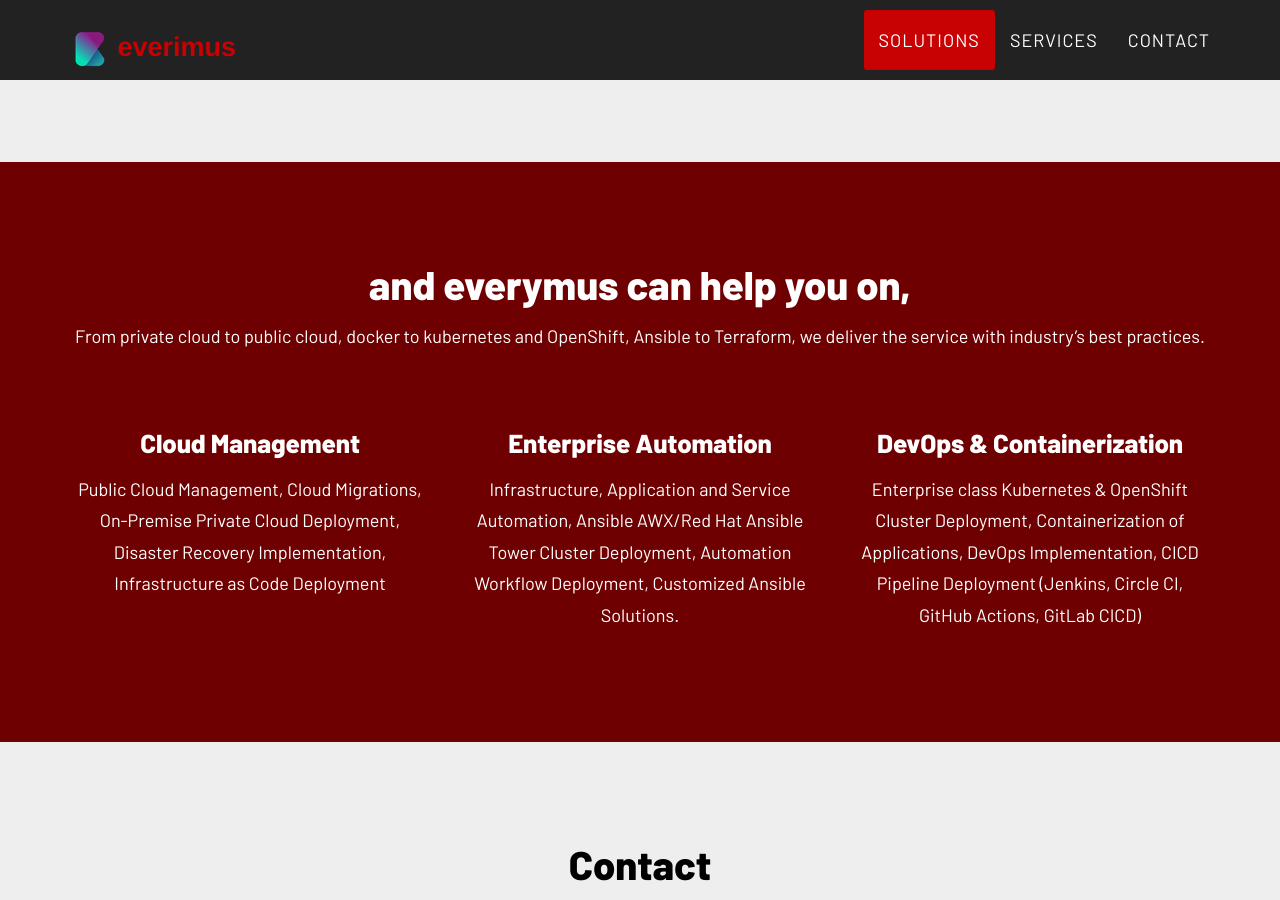
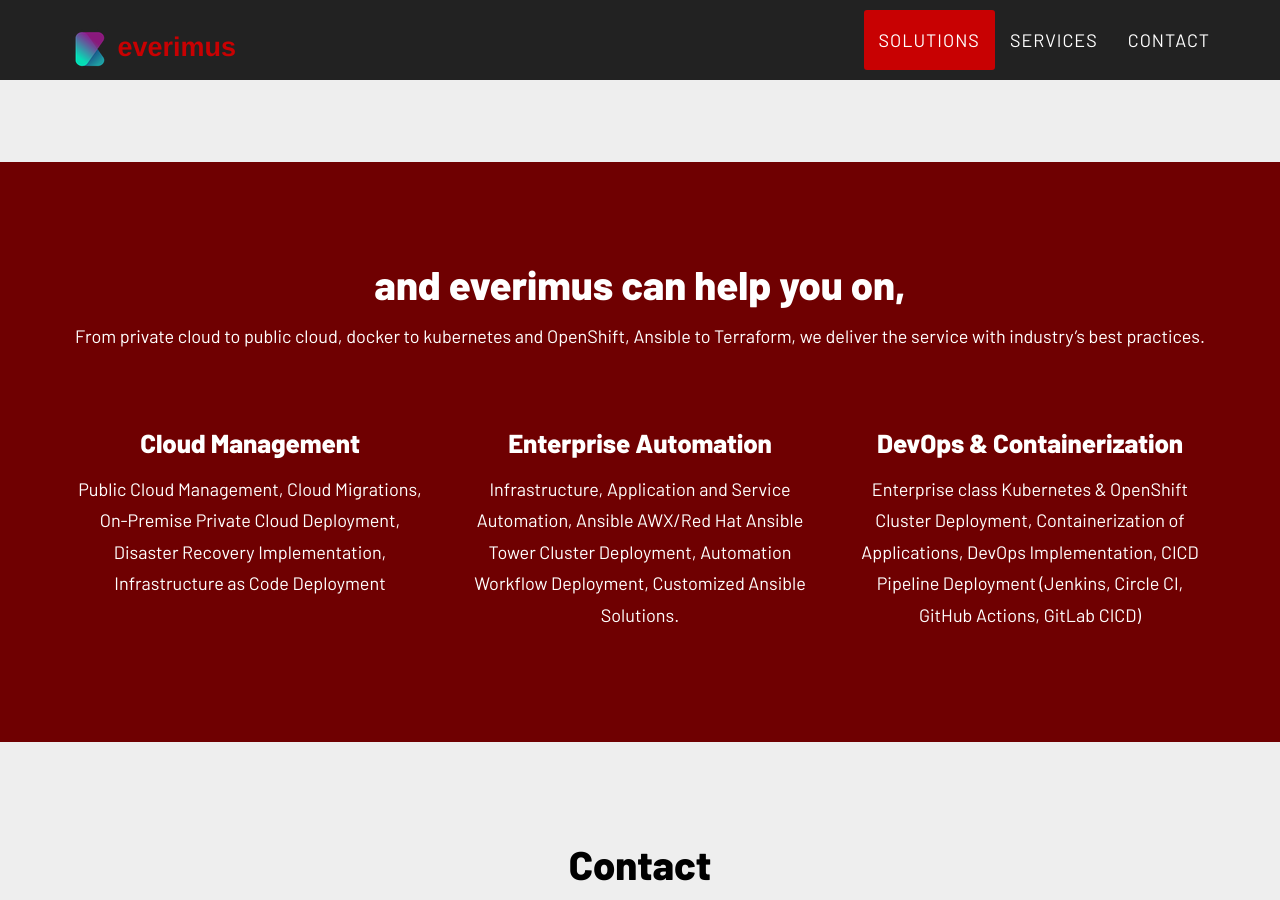
Before and after one commit to everimus/dev-items, a Jekyll site: the page built from index.html, in a window 1280 px wide and 900 px high, scrolled down 1265 px. Built offline with Jekyll 4.4.1, drawn with Linux system fonts in a browser that asks for light colours.

Commit message:
good version

```diff
--- a/_includes/services.html
+++ b/_includes/services.html
@@ -4,7 +4,7 @@
         <div class="container" >
             <div class="row">
                 <div class="col-lg-12 text-center">
-                    <h2 class="section-heading">and everymus can help you on,</h2>
+                    <h2 class="section-heading">and everimus can help you on,</h2>
                     <!-- <h3 class="section-subheading text-muted">We have few initiatives...</h3> -->
                     <p class="text-unmuted">
                         From private cloud to public cloud, docker to kubernetes and OpenShift, Ansible to Terraform, we deliver the service with industry’s best practices.
```
